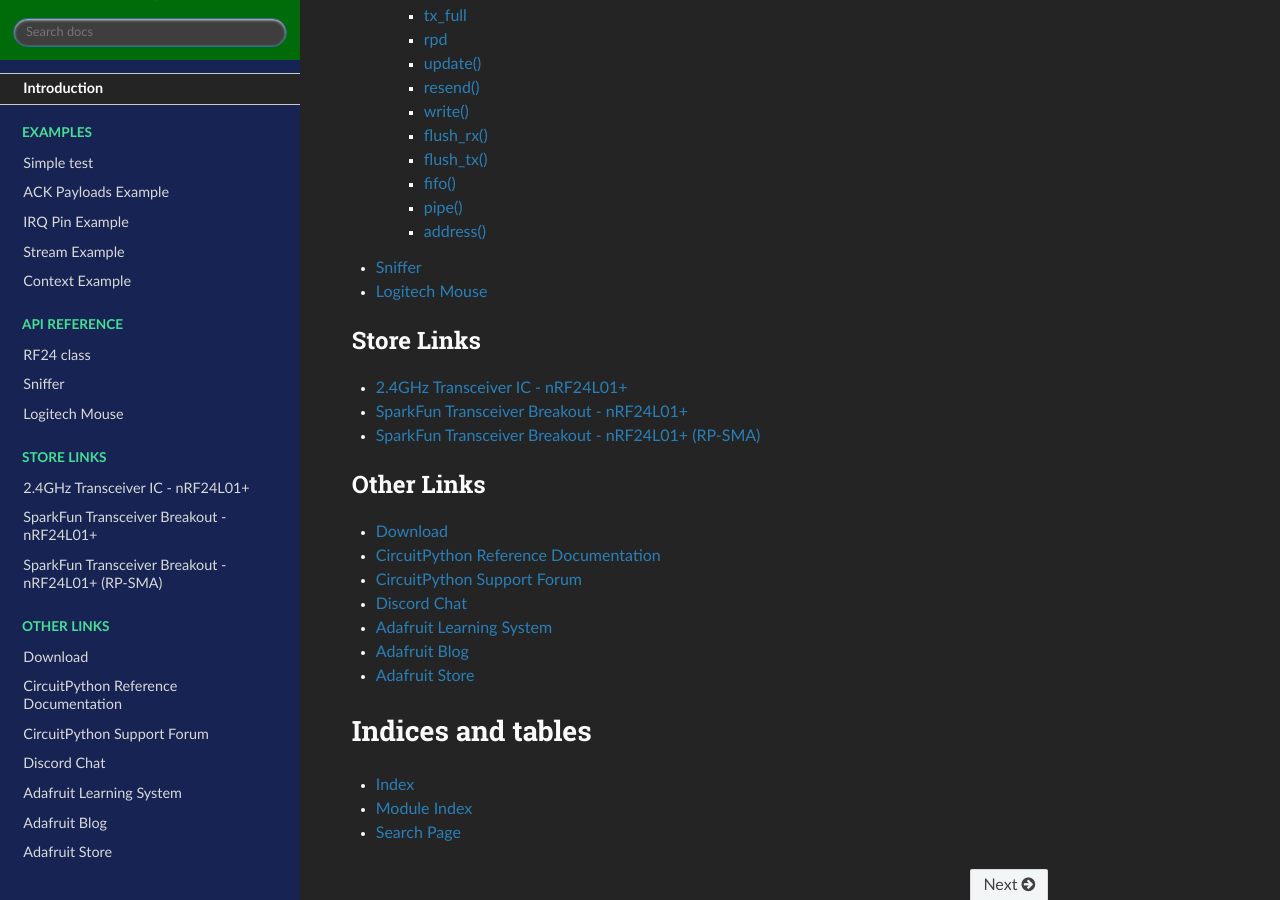
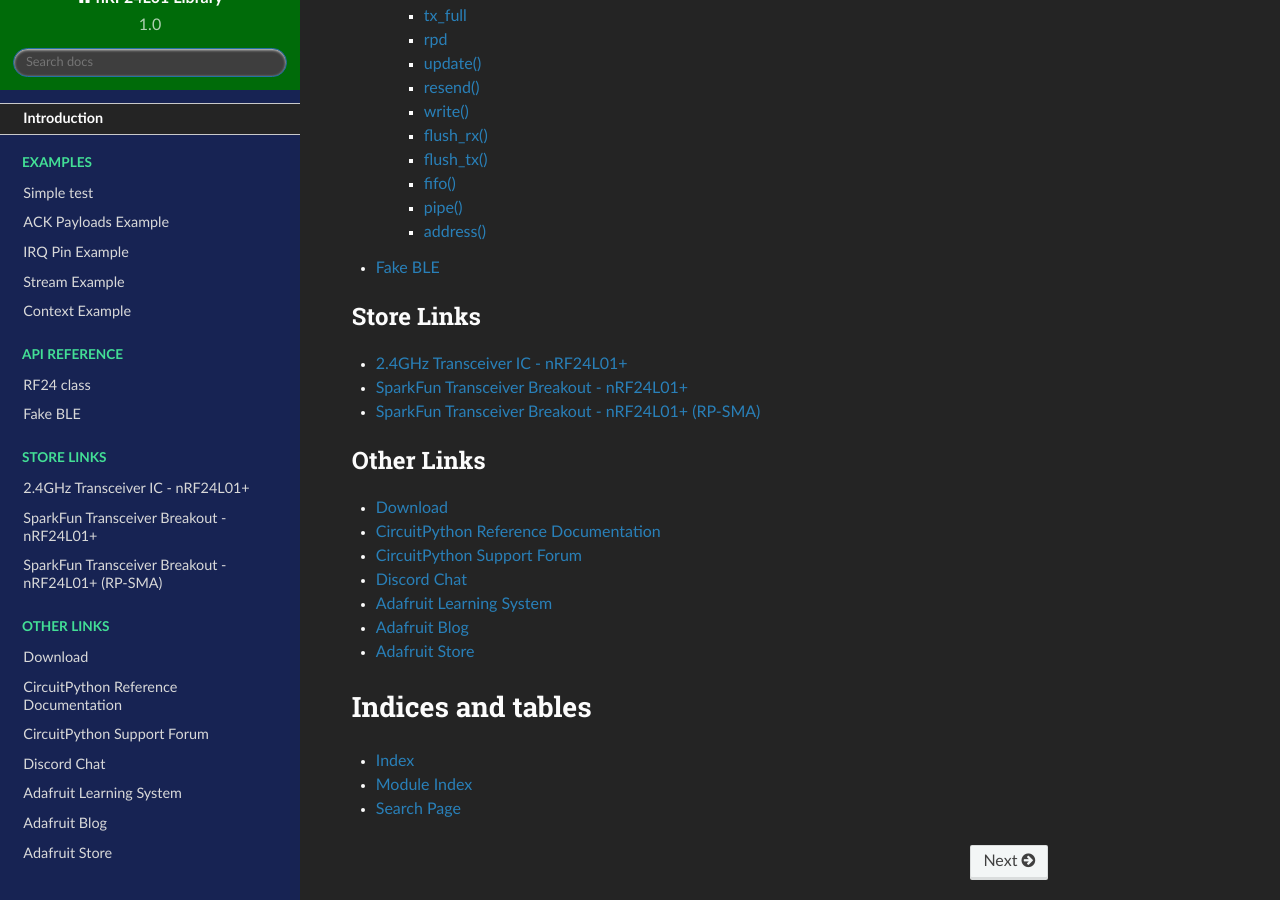
Before and after one commit to nRF24/CircuitPython_nRF24L01, a Sphinx documentation site: the page built from docs/index.rst, in a window 1280 px wide and 900 px high, scrolled down 7082 px. Built offline with Sphinx 7.4.7 and the Read the Docs theme 2.0.0, drawn with Linux system fonts in a browser that asks for light colours.

Commit message:
(-) sniffer/logiMouse (+) fake_ble back in

```diff
--- a/docs/api.rst
+++ b/docs/api.rst
@@ -272,13 +272,8 @@
 
 .. automethod:: circuitpython_nrf24l01.rf24.RF24.address
 
-Sniffer
-=======
-    .. automodule:: circuitpython_nrf24l01.sniffer
-        :members:
-
-Logitech Mouse
+Fake BLE
 ==============
 
-    .. automodule:: circuitpython_nrf24l01.logitech_mouse
+    .. automodule:: circuitpython_nrf24l01.fake_ble
         :members:
```
